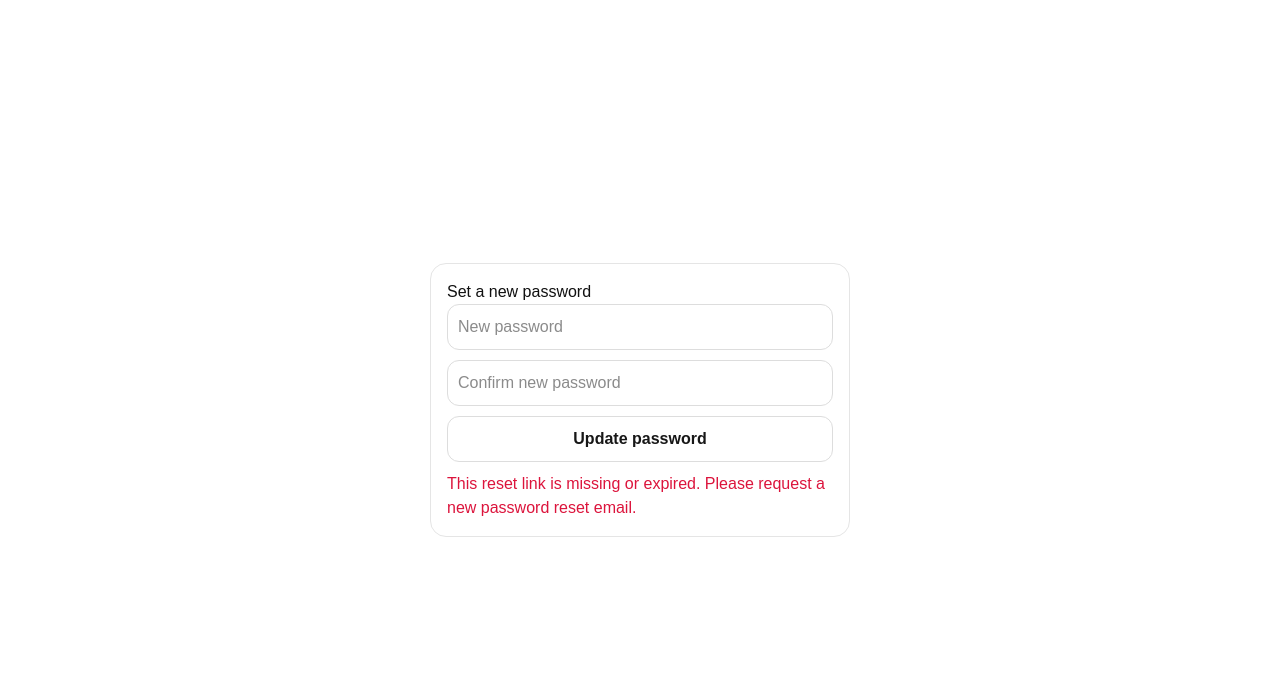
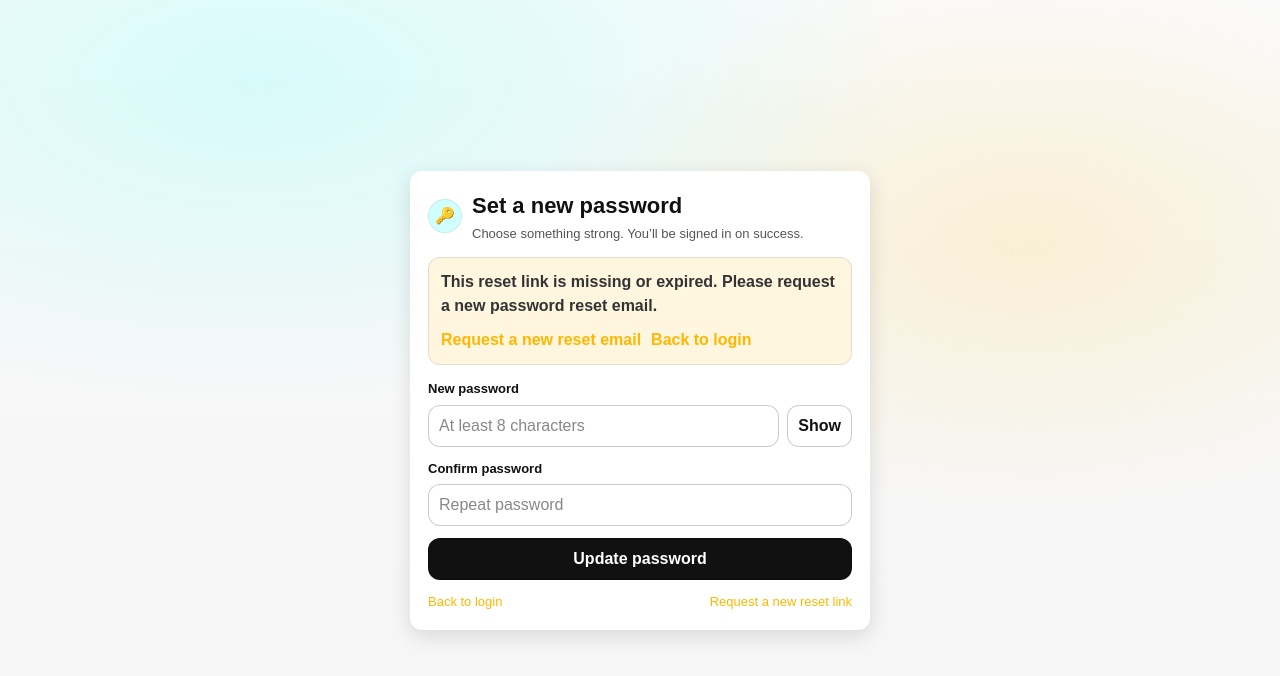
Before and after one commit to niceonesam/onthespot, a Next.js app: page /reset-password in a window 1280 px wide. Shown: the top 676 px of the page. Built offline with nearby package versions, Linux system fonts and the light colour scheme; no server answers.

Commit message:
Enhance reset password page with strength meter, toggle visibility and improved UX

```diff
--- a/src/app/reset-password/page.tsx
+++ b/src/app/reset-password/page.tsx
@@ -1,8 +1,19 @@
 "use client";
 
-import { useEffect, useState } from "react";
+import { useEffect, useMemo, useState } from "react";
 import { useRouter } from "next/navigation";
 import { getSupabaseBrowser } from "@/lib/supabase/browser";
+
+function scorePassword(pw: string) {
+  // Lightweight UX hint (not security logic)
+  let score = 0;
+  if (pw.length >= 8) score += 1;
+  if (pw.length >= 12) score += 1;
+  if (/[A-Z]/.test(pw)) score += 1;
+  if (/[0-9]/.test(pw)) score += 1;
+  if (/[^A-Za-z0-9]/.test(pw)) score += 1;
+  return Math.min(score, 5);
+}
 
 export default function ResetPasswordPage() {
   const supabase = getSupabaseBrowser();
@@ -12,68 +23,273 @@ export default function ResetPasswordPage() {
   const [pw2, setPw2] = useState("");
   const [msg, setMsg] = useState<string | null>(null);
   const [ready, setReady] = useState(false);
+  const [hasSession, setHasSession] = useState<boolean>(false);
   const [saving, setSaving] = useState(false);
+  const [showPw, setShowPw] = useState(false);
 
   useEffect(() => {
-    // Make sure we actually have a session from the recovery link
-    supabase.auth.getSession().then(({ data }) => {
+    // When arriving from the Supabase recovery link, supabase-js should
+    // pick up the recovery session from the URL and establish a session.
+    (async () => {
+      const { data } = await supabase.auth.getSession();
+      setHasSession(!!data.session);
       setReady(true);
+
       if (!data.session) {
-        setMsg("This reset link is missing or expired. Please request a new password reset email.");
+        setMsg(
+          "This reset link is missing or expired. Please request a new password reset email."
+        );
       }
-    });
+    })();
   }, [supabase]);
 
-  async function save() {
+  const pwScore = useMemo(() => scorePassword(pw), [pw]);
+  const pwLabel = useMemo(() => {
+    if (!pw) return "";
+    if (pwScore <= 1) return "Weak";
+    if (pwScore === 2) return "Okay";
+    if (pwScore === 3) return "Good";
+    return "Strong";
+  }, [pw, pwScore]);
+
+  async function save(e: React.FormEvent) {
+    e.preventDefault();
     setMsg(null);
 
-    if (pw.length < 8) return setMsg("Password must be at least 8 characters.");
-    if (pw !== pw2) return setMsg("Passwords do not match.");
+    if (pw.length < 8) {
+      setMsg("Password must be at least 8 characters.");
+      return;
+    }
+    if (pw !== pw2) {
+      setMsg("Passwords do not match.");
+      return;
+    }
 
     setSaving(true);
-    const { error } = await supabase.auth.updateUser({ password: pw });
-    setSaving(false);
+    try {
+      const { error } = await supabase.auth.updateUser({ password: pw });
+      if (error) {
+        setMsg(error.message);
+        return;
+      }
 
-    if (error) return setMsg(error.message);
-
-    setMsg("Password updated. Redirecting…");
-    router.replace("/"); // or /account
+      setMsg("Password updated. Redirecting…");
+      // Small delay so the success message is visible
+      setTimeout(() => router.replace("/"), 700);
+    } finally {
+      setSaving(false);
+    }
   }
 
-  if (!ready) return <div style={{ padding: 16 }}>Loading…</div>;
+  if (!ready) {
+    return (
+      <div
+        style={{
+          minHeight: "100vh",
+          display: "grid",
+          placeItems: "center",
+          padding: 20,
+          background:
+            "radial-gradient(1200px 600px at 20% 10%, rgba(0,255,251,0.14), transparent 55%), radial-gradient(900px 500px at 80% 30%, rgba(255,183,0,0.14), transparent 55%), linear-gradient(180deg, rgba(0,0,0,0.02), rgba(0,0,0,0.04))",
+        }}
+      >
+        <div
+          className="ots-surface ots-surface--shadow"
+          style={{ width: "min(460px, 100%)", padding: 18 }}
+        >
+          Loading…
+        </div>
+      </div>
+    );
+  }
 
   return (
-    <div style={{ minHeight: "100vh", display: "grid", placeItems: "center", padding: 16 }}>
-      <div style={{ width: "min(420px, 100%)", border: "1px solid #e5e5e5", borderRadius: 16, padding: 16, background: "white" }}>
-        <h1 style={{ marginTop: 0, color: "#111" }}>Set a new password</h1>
+    <div
+      style={{
+        minHeight: "100vh",
+        display: "grid",
+        placeItems: "center",
+        padding: 20,
+        background:
+          "radial-gradient(1200px 600px at 20% 10%, rgba(0,255,251,0.14), transparent 55%), radial-gradient(900px 500px at 80% 30%, rgba(255,183,0,0.14), transparent 55%), linear-gradient(180deg, rgba(0,0,0,0.02), rgba(0,0,0,0.04))",
+      }}
+    >
+      <div
+        className="ots-surface ots-surface--shadow"
+        style={{ width: "min(460px, 100%)", padding: 18 }}
+      >
+        <div style={{ display: "flex", alignItems: "center", gap: 10 }}>
+          <div
+            aria-hidden
+            style={{
+              width: 34,
+              height: 34,
+              borderRadius: 999,
+              display: "grid",
+              placeItems: "center",
+              background: "rgba(0,255,251,0.18)",
+              border: "1px solid rgba(0,0,0,0.08)",
+              flex: "0 0 auto",
+            }}
+          >
+            🔑
+          </div>
+          <div style={{ minWidth: 0 }}>
+            <div style={{ fontSize: 22, fontWeight: 900, color: "#111" }}>
+              Set a new password
+            </div>
+            <div style={{ color: "#555", fontSize: 13, marginTop: 2 }}>
+              Choose something strong. You’ll be signed in on success.
+            </div>
+          </div>
+        </div>
 
-        <div style={{ display: "grid", gap: 10 }}>
-          <input
-            type="password"
-            placeholder="New password"
-            value={pw}
-            onChange={(e) => setPw(e.target.value)}
-            style={{ padding: 10, borderRadius: 12, border: "1px solid #ddd" }}
-          />
-          <input
-            type="password"
-            placeholder="Confirm new password"
-            value={pw2}
-            onChange={(e) => setPw2(e.target.value)}
-            style={{ padding: 10, borderRadius: 12, border: "1px solid #ddd" }}
-          />
+        {!hasSession && (
+          <div
+            role="status"
+            style={{
+              marginTop: 14,
+              background: "rgba(255,183,0,0.12)",
+              border: "1px solid rgba(0,0,0,0.10)",
+              padding: 12,
+              borderRadius: 12,
+              color: "#333",
+              fontWeight: 650,
+              whiteSpace: "pre-wrap",
+            }}
+          >
+            {msg}
+            <div style={{ marginTop: 10, display: "flex", gap: 10, flexWrap: "wrap" }}>
+              <a className="ots-link" href="/auth/forgot">
+                Request a new reset email
+              </a>
+              <a className="ots-link" href="/login">
+                Back to login
+              </a>
+            </div>
+          </div>
+        )}
+
+        <form onSubmit={save} style={{ display: "grid", gap: 12, marginTop: 14 }}>
+          <label style={{ display: "grid", gap: 6 }}>
+            <span style={{ fontSize: 13, fontWeight: 800, color: "#111" }}>
+              New password
+            </span>
+            <div style={{ display: "flex", gap: 8, alignItems: "center" }}>
+              <input
+                type={showPw ? "text" : "password"}
+                placeholder="At least 8 characters"
+                value={pw}
+                onChange={(e) => setPw(e.target.value)}
+                className="ots-input"
+                style={{ color: "#111", flex: "1 1 auto" }}
+                autoComplete="new-password"
+                disabled={!hasSession || saving}
+                required
+              />
+              <button
+                type="button"
+                className="ots-btn"
+                onClick={() => setShowPw((v) => !v)}
+                disabled={!hasSession || saving}
+                style={{ padding: "8px 10px" }}
+                aria-label={showPw ? "Hide password" : "Show password"}
+              >
+                {showPw ? "Hide" : "Show"}
+              </button>
+            </div>
+            {!!pw && (
+              <div
+                style={{
+                  display: "flex",
+                  alignItems: "center",
+                  justifyContent: "space-between",
+                  gap: 10,
+                }}
+              >
+                <div
+                  aria-hidden
+                  style={{
+                    height: 6,
+                    borderRadius: 999,
+                    background: "rgba(0,0,0,0.10)",
+                    overflow: "hidden",
+                    flex: "1 1 auto",
+                  }}
+                >
+                  <div
+                    style={{
+                      height: "100%",
+                      width: `${(pwScore / 5) * 100}%`,
+                      background: "rgba(0,255,251,0.55)",
+                      transition: "width 120ms ease",
+                    }}
+                  />
+                </div>
+                <div style={{ fontSize: 12, fontWeight: 800, color: "#333" }}>
+                  {pwLabel}
+                </div>
+              </div>
+            )}
+          </label>
+
+          <label style={{ display: "grid", gap: 6 }}>
+            <span style={{ fontSize: 13, fontWeight: 800, color: "#111" }}>
+              Confirm password
+            </span>
+            <input
+              type={showPw ? "text" : "password"}
+              placeholder="Repeat password"
+              value={pw2}
+              onChange={(e) => setPw2(e.target.value)}
+              className="ots-input"
+              style={{ color: "#111" }}
+              autoComplete="new-password"
+              disabled={!hasSession || saving}
+              required
+            />
+          </label>
 
           <button
-            type="button"
-            onClick={save}
-            disabled={saving}
-            style={{ padding: 10, borderRadius: 12, border: "1px solid #ddd", background: "white", fontWeight: 700, cursor: "pointer" }}
+            type="submit"
+            className="ots-btn"
+            disabled={!hasSession || saving}
+            style={{
+              background: "#111",
+              color: "white",
+              borderColor: "rgba(0,0,0,0.25)",
+              fontWeight: 800,
+            }}
           >
-            {saving ? "Saving…" : "Update password"}
+            {saving ? "Updating…" : "Update password"}
           </button>
 
-          {msg && <div style={{ color: "crimson" }}>{msg}</div>}
-        </div>
+          <div style={{ display: "flex", justifyContent: "space-between", gap: 12, flexWrap: "wrap" }}>
+            <a href="/login" className="ots-link" style={{ fontSize: 13 }}>
+              Back to login
+            </a>
+            <a href="/auth/forgot" className="ots-link" style={{ fontSize: 13 }}>
+              Request a new reset link
+            </a>
+          </div>
+
+          {msg && hasSession && (
+            <div
+              role="status"
+              style={{
+                background: "rgba(0,255,251,0.10)",
+                border: "1px solid rgba(0,0,0,0.08)",
+                padding: 12,
+                borderRadius: 12,
+                color: "#333",
+                fontWeight: 650,
+                whiteSpace: "pre-wrap",
+              }}
+            >
+              {msg}
+            </div>
+          )}
+        </form>
       </div>
     </div>
   );
```
